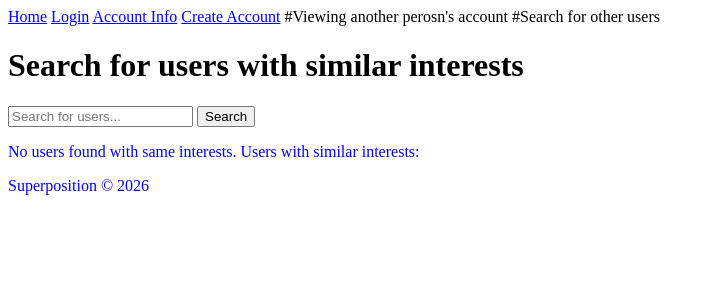
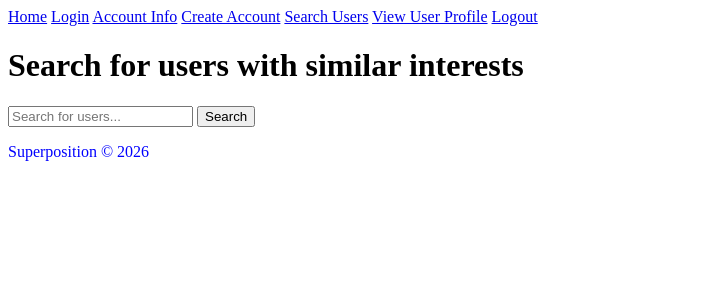
Before and after one commit to Peter-Wilson123/Durhack2026, a Flask app: template templates/search.html in a window 1280 px wide. Shown: the top 300 px of the page, without its empty margins (0-715 px from the left). Run offline with Flask 3, Linux system fonts and the light colour scheme; the template is opened without the code that fills it, so the values that code supplies are empty.

Commit message:
Added view page

```diff
--- a/templates/account.html
+++ b/templates/account.html
@@ -14,6 +14,7 @@ Account Page
   <p><strong>Username:</strong> <span id= "display-username"></span></p>
   <p><strong>Email:</strong> <span id="display-email"></span></p>
   <p><strong>Interests:</strong> <span id="interest-list"></span></p>
+  <p><strong>Interest Categories:</strong> <span id="interest-categories"></span></p>
   <p><strong>Bio:</strong> <span id="display-bio"></span></p>
 </div>
 
--- a/templates/base.html
+++ b/templates/base.html
@@ -15,8 +15,9 @@
         <a href="/login">Login</a>
         <a href="/account">Account Info</a>
         <a href="/register">Create Account</a>
-        #Viewing another perosn's account
-        #Search for other users
+        <a href="/search">Search Users</a>
+        <a href="/view">View User Profile</a>
+        <a href="/logout">Logout</a>
     </div>
 
     </nav>
--- a/templates/search.html
+++ b/templates/search.html
@@ -19,26 +19,5 @@ User Search
     <button type="submit">Search</button>
 </form>
 
-{% if users %}
-    <h2>Search Results:</h2>
-    <ul>
-        {% for user in users %}
-            <li>
-                <a href="{{ url_for('view_user', username=user.username) }}">{{ user.username }}</a>
-                - Interests: {{ user.interests }}
-            </li>
-        {% endfor %}
-    </ul>
-{% else %}
-    <p>No users found with same interests. Users with similar interests:</p>
-    <ul>
-        {% for user in similar_users %}
-            <li>
-                <a href="{{ url_for('view_user', username=user.username) }}">{{ user.username }}</a>
-                - Interests: {{ user.interests }}
-            </li>
-        {% endfor %}
-    </ul>
-{% endif %}
 
 {% endblock %}
```
Also changed, not shown: templates/view.html (added, +22 -0 lines).
